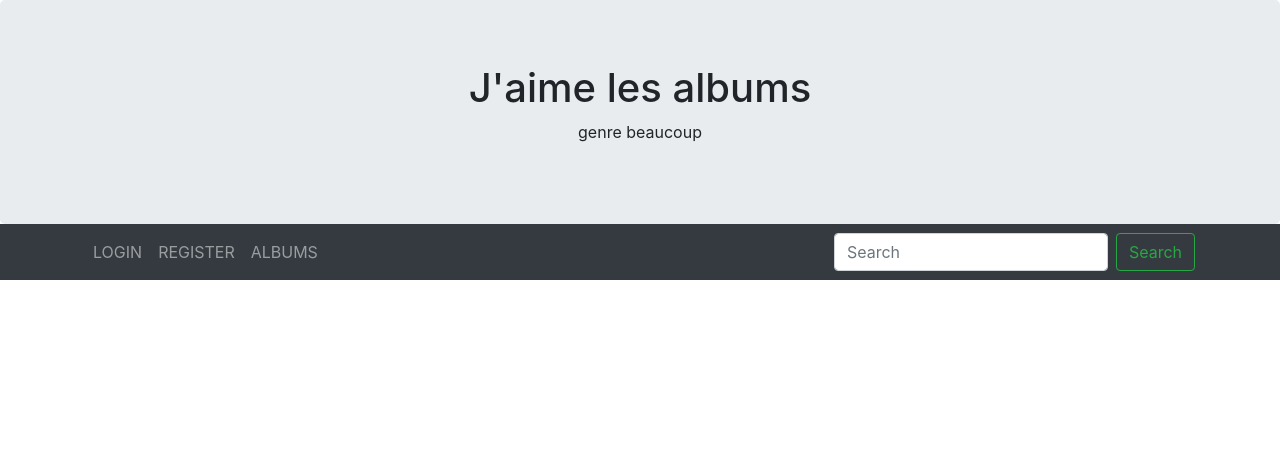
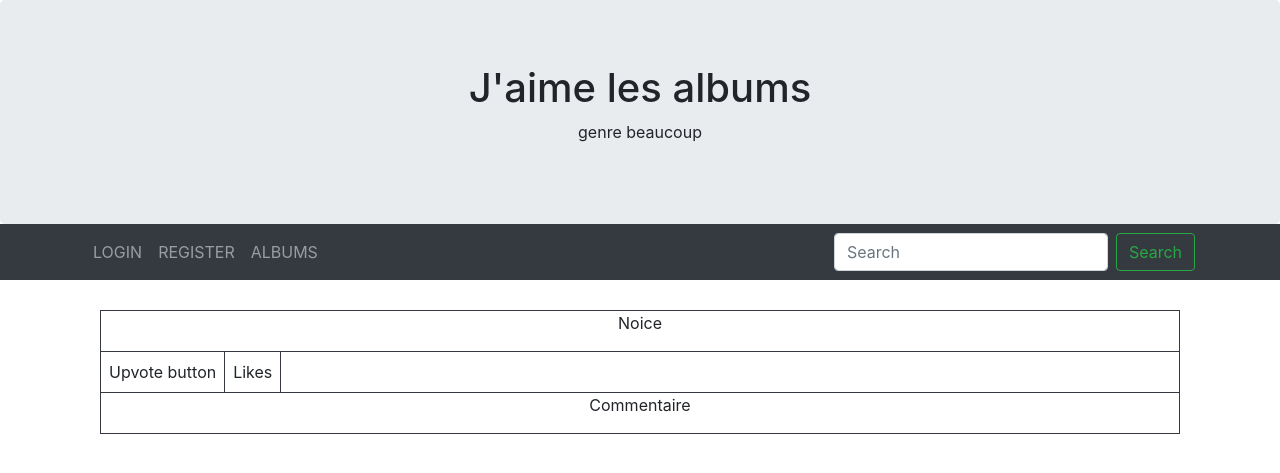
Before and after one commit to vex027/PFI_FINAL_WEB, a PHP site: page /image.php in a window 1280 px wide. Shown: the top 473 px of the page. Run offline with PHP 8.4, Linux system fonts and the light colour scheme; data that the repository does not hold is empty; some libraries are stand-ins or nearby versions.

Commit message:
Small change

```diff
--- a/HTML/bootstrap.html
+++ b/HTML/bootstrap.html
@@ -6,3 +6,5 @@
  <script src="https://cdnjs.cloudflare.com/ajax/libs/popper.js/1.14.7/umd/popper.min.js"></script>
  <!-- Latest compiled JavaScript -->
  <script src="https://maxcdn.bootstrapcdn.com/bootstrap/4.3.1/js/bootstrap.min.js"></script>
+  <!-- Font Awesome 5 Icons -->
+ <script src="https://kit.fontawesome.com/yourcode.js"></script>
--- a/HTML/imageview.php
+++ b/HTML/imageview.php
@@ -1,9 +1,30 @@
-<div class="container" style="margin-top:30px">
-    <?php
-        include "./CLASSES/IMAGE/imageTDG.php";
-        $albumId = $_POST["albumID"];
+<?php
+    include "./CLASSES/IMAGE/imageTDG.php";
+    //$albumId = $_POST["albumID"];
+
+    echo '<div class="container center" style="margin-top:30px">';
+        //<!-- Affiche limage Selectionner -->
+        echo '<div div class="border border-dark mb-sm 5">';
+        echo "<p>Noice</p>";
 
 
 
-    ?>
-</div>
+        //<!--Upvote arrow & nb de UpVotes  -->
+        echo '<div class="d-flex flex-row bd-highlight border-top border-dark mb-sm 5">';
+        echo '<div class="p-2 bd-highlight  border-right border-dark mb-sm 5">Upvote button</div>';
+        echo '<div class="p-2 bd-highlight  border-right border-dark mb-sm 5">Likes</div>';
+        echo "</div>";
+
+        //<!--Commentaire section  -->
+        echo '<div div class="container border-top border-dark mb-sm 5">';
+        //Affichage des commentaire
+        echo "<p>Commentaire</p>";
+
+        echo "</div>";
+
+        echo '</div>';
+
+        echo '</div>';
+?>
+<!-- upvote arrow -->
+<i class="fas fa-arrow-alt-circle-up"></i>
```
